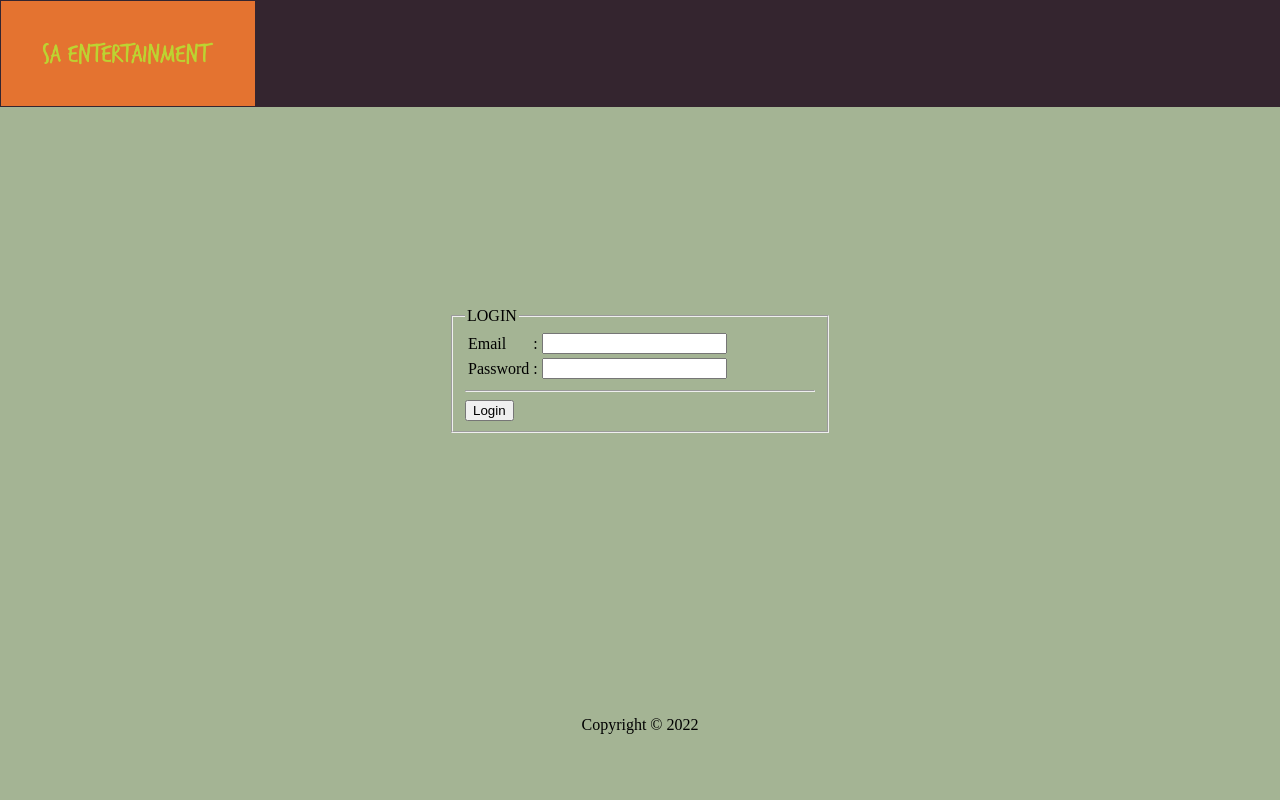
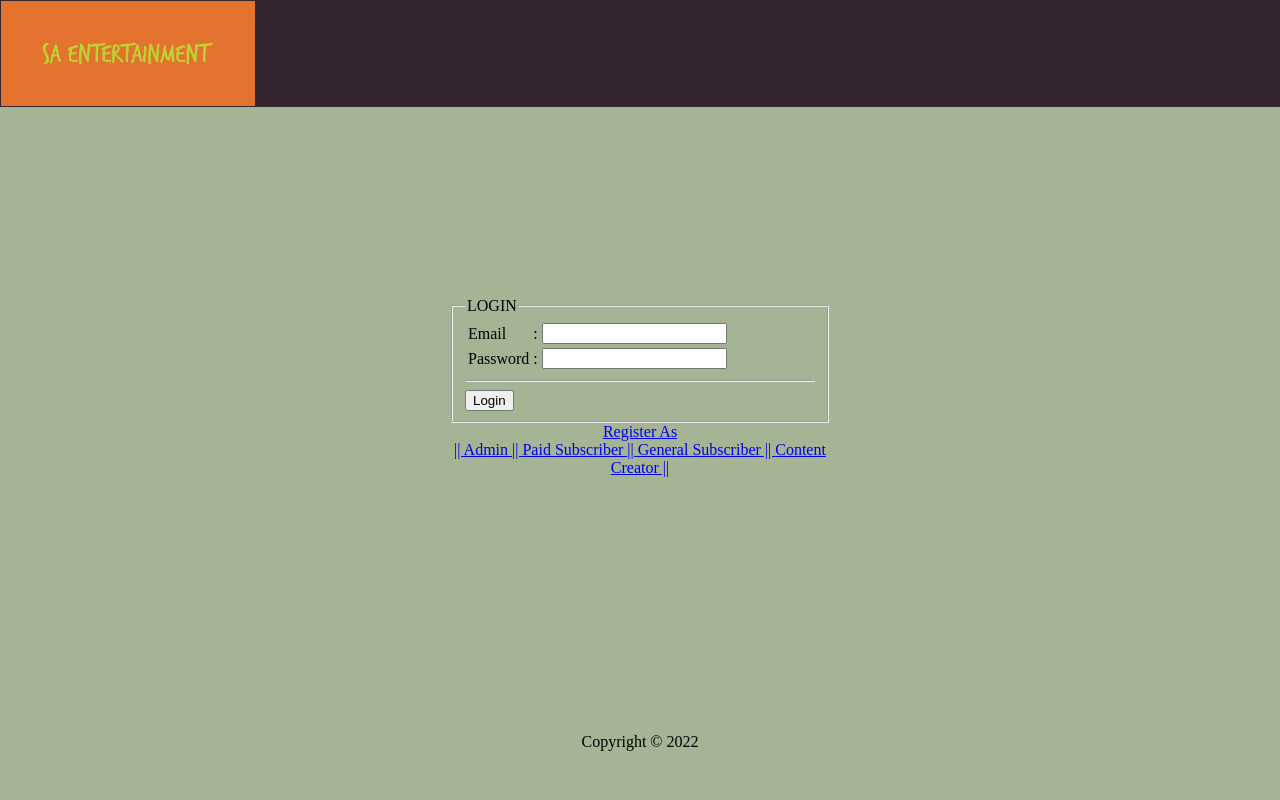
Before and after one commit to nayeemahoque/SA-Entertainment, a PHP site: page / in a window 1280 px wide. Run offline with PHP 8.4, Linux system fonts and the light colour scheme.

Commit message:
general subscriber home WIP

```diff
--- a/controller/login_controller.php
+++ b/controller/login_controller.php
@@ -18,7 +18,7 @@
             setcookie('email', $userData['Email'], time()+3600, '/');
 
             if($userData['Type'] == 'general_subscriber') {
-                header("Location: ../view/general_subscriber/home.html");
+                header("Location: ../view/general_subscriber/home.php");
             }
             else if($userData['Type'] == 'content_creator'){
                 header("Location: ../view/content_creator/home.html");
--- a/index.php
+++ b/index.php
@@ -42,11 +42,27 @@
             <hr>
             <input type="submit" id="submit" name="submit" value="Login">
           </fieldset>
+          <div width="100%" align="center">
+            <a href="view/admin/registration.php" align="center">
+              Register As <br>
+              || Admin ||
+            </a>
+            <a href="view/paid_subscriber/registration.php" align="center">
+              Paid Subscriber ||
+            </a>
+            <a href="view/general_subscriber/registration.php" align="center">
+              General Subscriber ||
+            </a>
+            <a href="view/content_creator/registration.php" align="center">
+              Content Creator ||
+            </a>
+          </div>
         </form>
       </td>
       <td class="w-15"></td>
       <td class="w-20"></td>
     </tr>
+
     <tr align="center">
       <td colspan="2"></td>
       <td>
```
Also changed, not shown: view/general_subscriber/home.php (renamed from view/general_subscriber/home.html).
